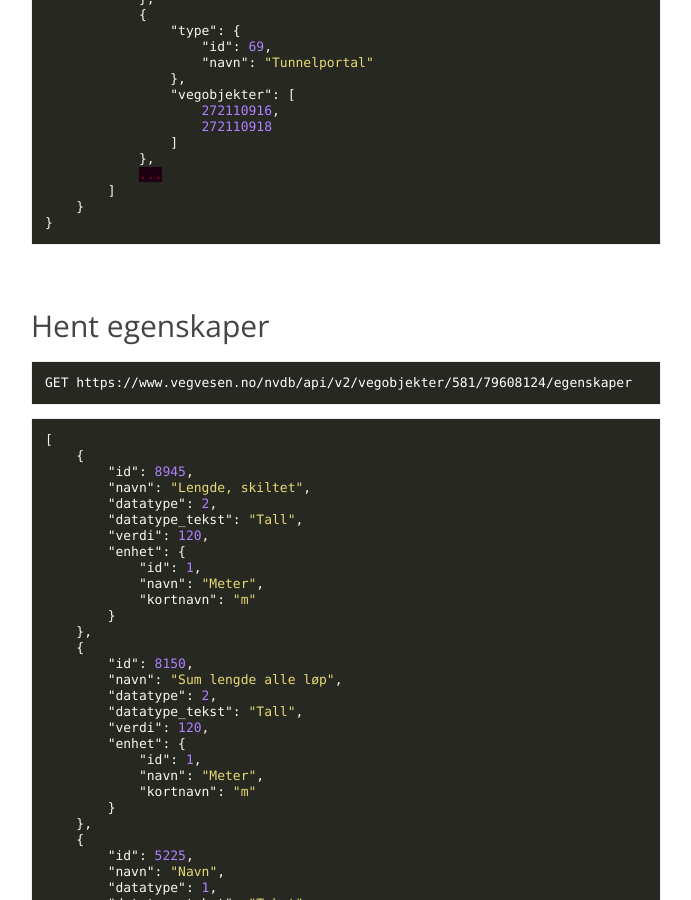
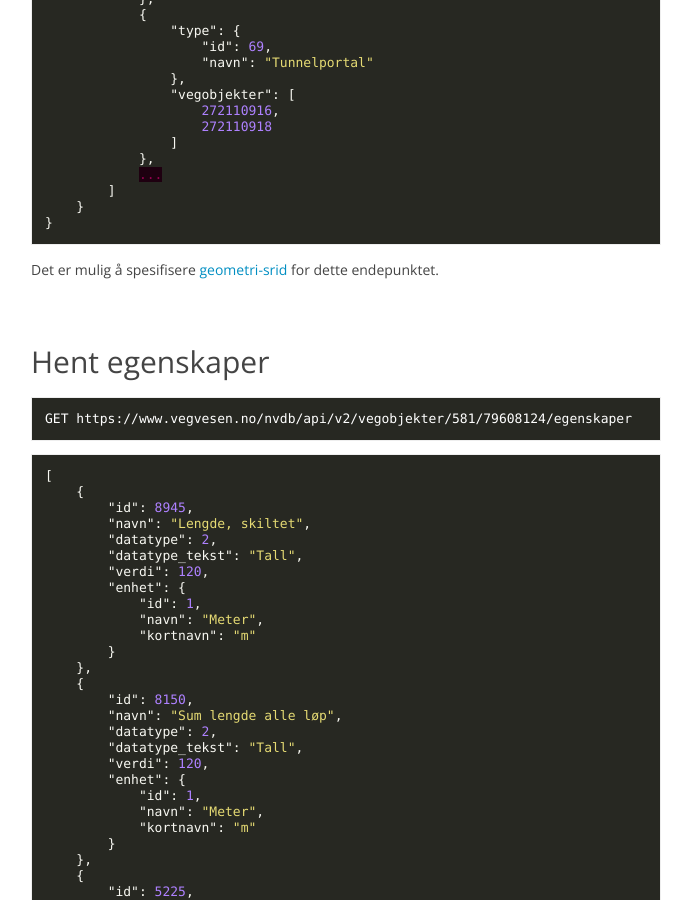
Before and after one commit to nvdb-vegdata/apidokumentasjon, a Jekyll site: the page built from endepunkt/vegobjekter.md, in a window 1280 px wide and 900 px high, scrolled down 8013 px. Shown: the whole window, without its empty margins (434-1125 px from the left). Built offline with Jekyll 4.4.1, drawn with Linux system fonts in a browser that asks for light colours; our own code applies the rules of GitHub Pages for plain Markdown files.

Commit message:
srid på vegobjekt

````diff
--- a/endepunkt/vegobjekter.md
+++ b/endepunkt/vegobjekter.md
@@ -531,6 +531,7 @@ GET https://www.vegvesen.no/nvdb/api/v2/vegobjekter/67/89204552
 }
 ```
 
+Det er mulig å spesifisere [geometri-srid](#verdi/geometri) for dette endepunktet.
 
 ## Hent egenskaper
 
````
